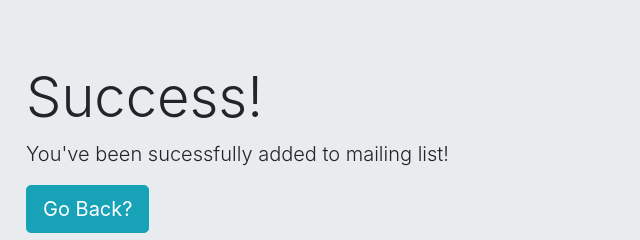
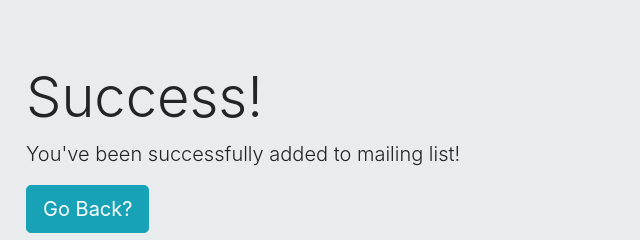
Before and after one commit to oyeesharme/Newsletter, a website: page success.html in a window 1280 px wide. Shown: the top 240 px of the page, 59-699 px from the left. Drawn offline with nearby package versions, Linux system fonts and the light colour scheme.

Commit message:
Update success.html

```diff
--- a/success.html
+++ b/success.html
@@ -16,7 +16,7 @@
   <div class="jumbotron jumbotron-fluid">
     <div class="container">
       <h1 class="display-4" id="heading">Success!</h1>
-      <p class="lead" id="message">You've been sucessfully added to mailing list!</p>
+      <p class="lead" id="message">You've been successfully added to mailing list!</p>
 
       <form action="/backToMain" method="post">
         <button type="submit" class="btn btn-info btn-lg">Go Back?</button>
```
